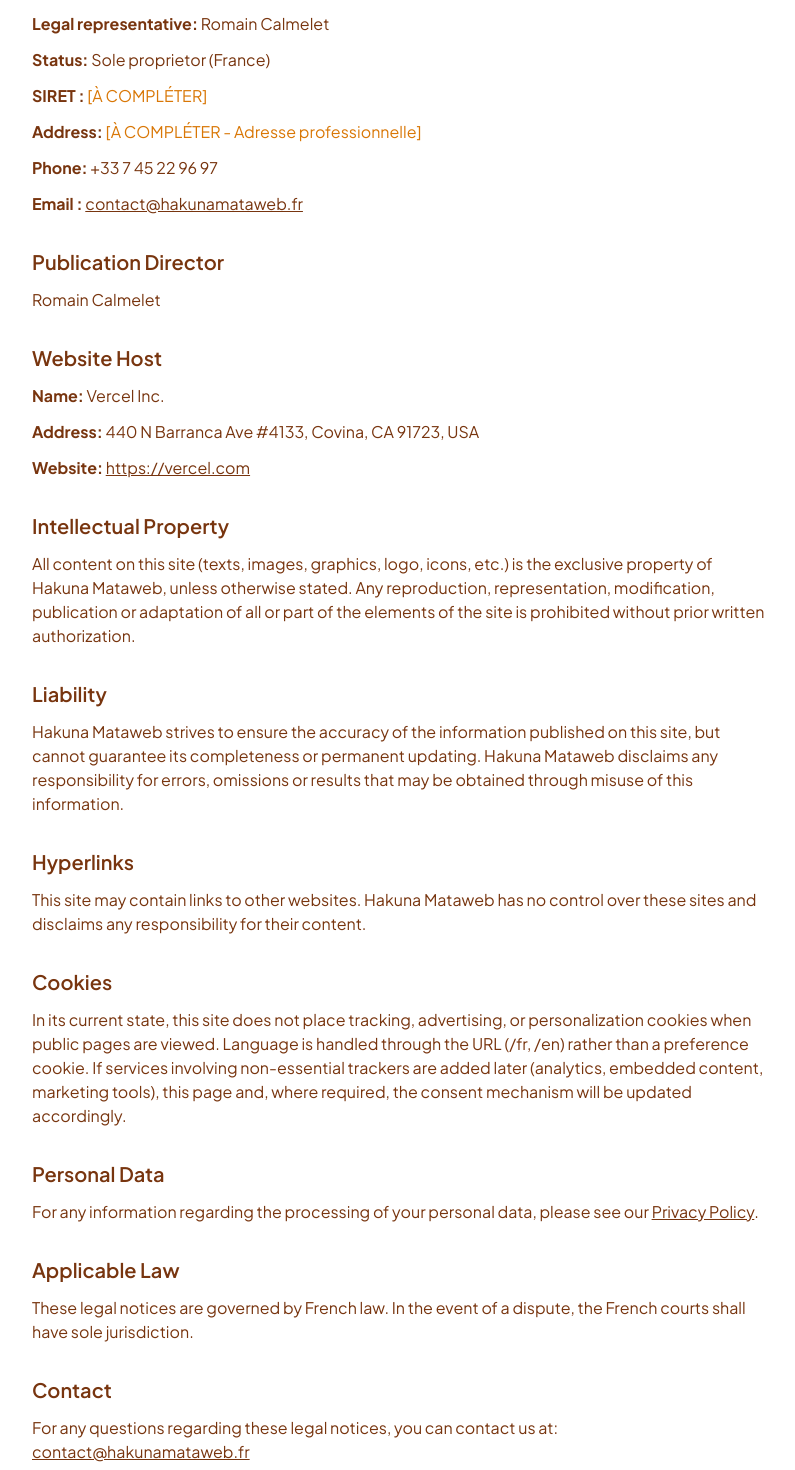
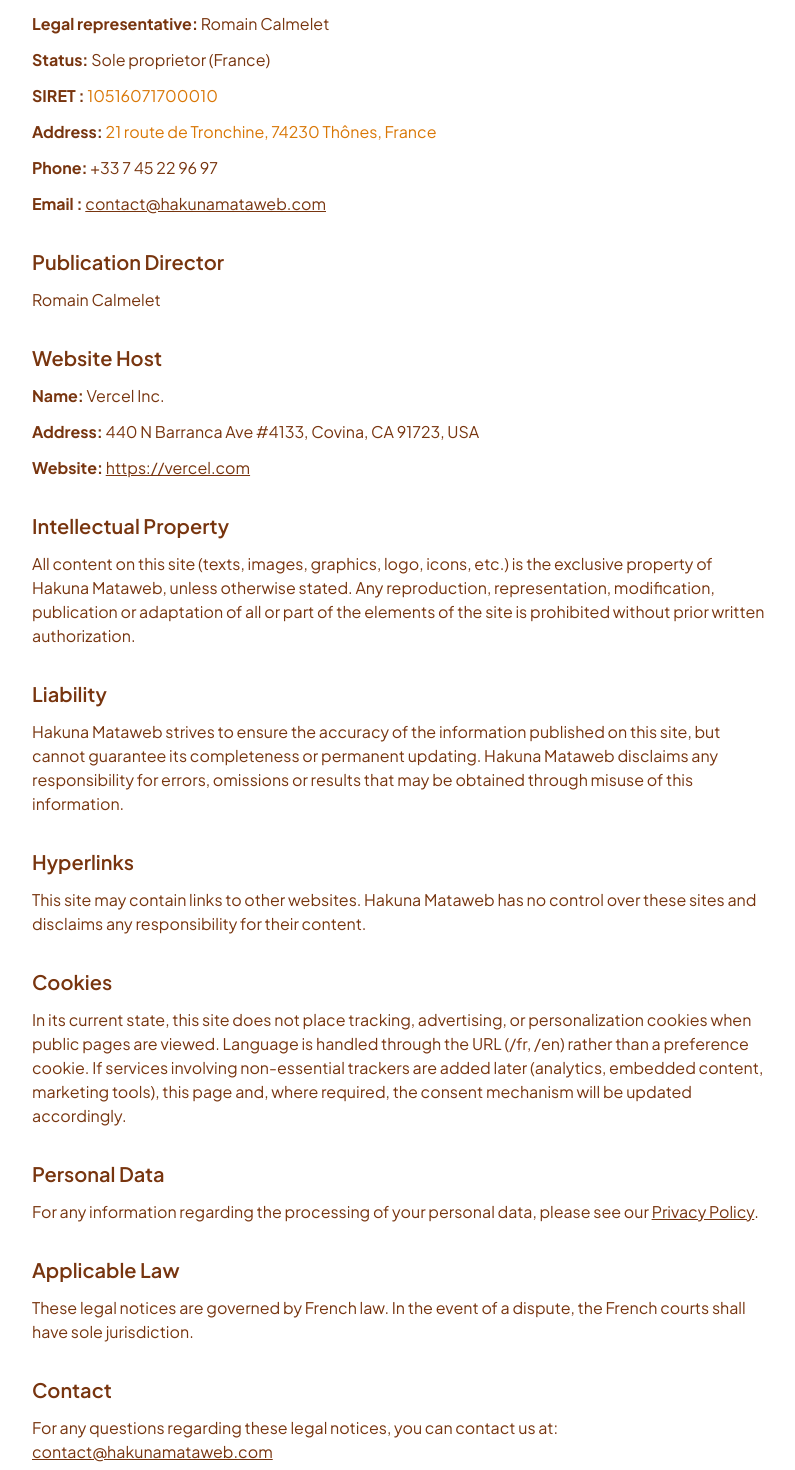
Before and after one commit to roCal93/HakunaMataweb, a Next.js app: page /en/mentions-legales in a window 1280 px wide. Shown: the part 200-1670 px from the top of the page, without its empty margins (240-1035 px from the left). Built offline with nearby package versions, Linux system fonts and the light colour scheme; no server answers.

Commit message:
littleFix

```diff
--- a/src/app/[locale]/mentions-legales/page.tsx
+++ b/src/app/[locale]/mentions-legales/page.tsx
@@ -44,16 +44,16 @@
           <strong>{isFr ? 'Statut :' : 'Status:'}</strong> {isFr ? 'Micro-entrepreneur' : 'Sole proprietor (France)'}
         </p>
         <p>
-          <strong>SIRET :</strong> <span className="text-amber-600">[À COMPLÉTER]</span>
+          <strong>SIRET :</strong> <span className="text-amber-600">10516071700010</span>
         </p>
         <p>
-          <strong>{isFr ? 'Adresse :' : 'Address:'}</strong> <span className="text-amber-600">[À COMPLÉTER - Adresse professionnelle]</span>
+          <strong>{isFr ? 'Adresse :' : 'Address:'}</strong> <span className="text-amber-600">21 route de Tronchine, 74230 Thônes, France</span>
         </p>
         <p>
           <strong>{isFr ? 'Téléphone :' : 'Phone:'}</strong> +33 7 45 22 96 97
         </p>
         <p>
-          <strong>Email :</strong> <a className="underline" href="mailto:contact@hakunamataweb.fr">contact@hakunamataweb.fr</a>
+          <strong>Email :</strong> <a className="underline" href="mailto:contact@hakunamataweb.com">contact@hakunamataweb.com</a>
         </p>
       </section>
 
@@ -147,7 +147,7 @@
           {isFr
             ? "Pour toute question concernant ces mentions légales, vous pouvez nous contacter à : "
             : "For any questions regarding these legal notices, you can contact us at: "}
-          <a className="underline" href="mailto:contact@hakunamataweb.fr">contact@hakunamataweb.fr</a>
+          <a className="underline" href="mailto:contact@hakunamataweb.com">contact@hakunamataweb.com</a>
         </p>
       </section>
 
--- a/src/app/[locale]/privacy/page.tsx
+++ b/src/app/[locale]/privacy/page.tsx
@@ -113,7 +113,7 @@
         <ul className="list-disc ml-6">
           <li>{isFr ? 'Accès, rectification, effacement, limitation, opposition, portabilité' : 'Access, rectification, erasure, restriction, objection, portability'}</li>
           <li>
-            {isFr ? 'Pour exercer vos droits : ' : 'To exercise your rights: '}<a className="underline" href="mailto:contact@hakunamataweb.fr">contact@hakunamataweb.fr</a>
+            {isFr ? 'Pour exercer vos droits : ' : 'To exercise your rights: '}<a className="underline" href="mailto:contact@hakunamataweb.com">contact@hakunamataweb.com</a>
           </li>
           <li>
             {isFr ? 'Réclamation : ' : 'Complaint: '}<a className="underline" href="https://www.cnil.fr/">CNIL</a>
--- a/src/app/components/LanguageSwitcher.tsx
+++ b/src/app/components/LanguageSwitcher.tsx
@@ -18,7 +18,7 @@
   function toLocale(locale: Locale) { return localizedPath(pathname, locale); }
 
   return (
-    <section className="absolute top-4 right-4 z-50">
+    <section className="absolute right-4 top-12 z-50 sm:top-4">
       <div className="flex space-x-2 text-amber-600 font-semibold">
         <button
           aria-label={currentLocale === 'fr' ? messages.aria.currentLanguage : messages.aria.switchToFrench}
```
